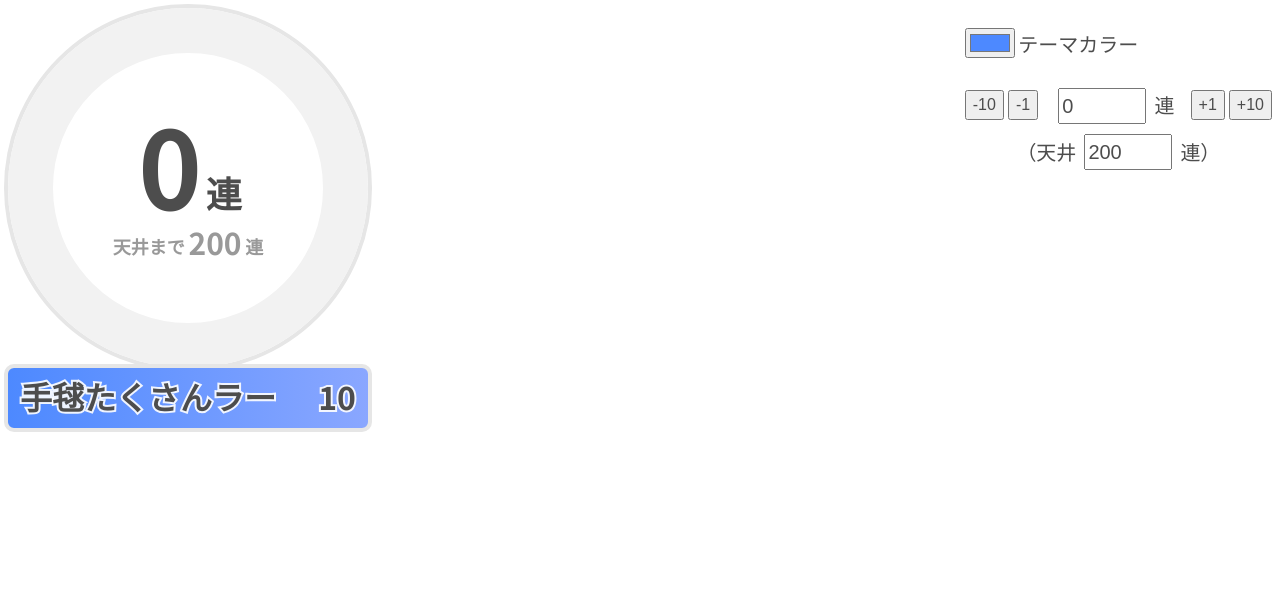
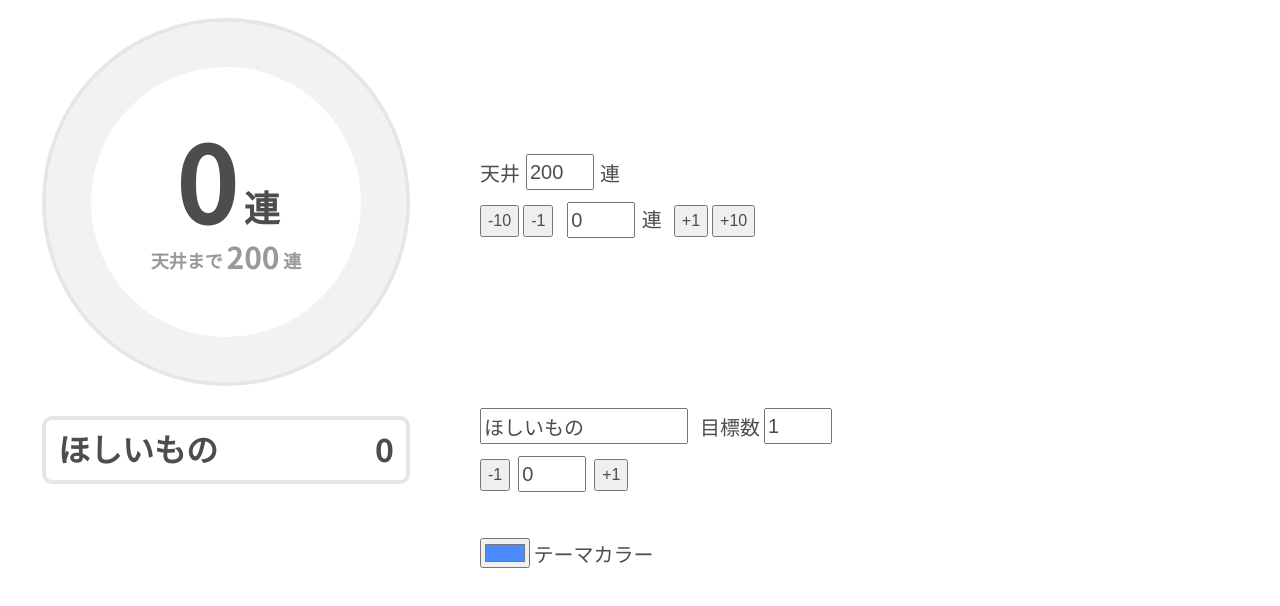
Before and after one commit to bookii/gacha-counter, a Svelte app: page / in a window 1280 px wide. Shown: the top 606 px of the page. Built offline with nearby package versions, Linux system fonts and the light colour scheme.

Commit message:
cell を操作できるようにする / table 化

```diff
--- a/src/App.svelte
+++ b/src/App.svelte
@@ -1,29 +1,61 @@
 <script>
+  import { writable } from "svelte/store";
   import Graph from "./lib/Graph.svelte";
   import Cell from "./lib/Cell.svelte";
   import GraphController from "./lib/GraphController.svelte";
+  import CellController from "./lib/CellController.svelte";
 
   var count = 0;
   var ceil = null;
   var themeColorCode = "#4d89ff";
+
+  var items = writable([{ name: "ほしいもの", count: 0, goal: 1 }]);
 </script>
 
 <div class="wrapper">
-  <main>
-    <Graph {count} {ceil} {themeColorCode} />
-    <Cell name="手毬たくさんラー" count="10" goal="4" {themeColorCode} />
-  </main>
-
-  <aside>
-    <div class="colorPicker">
-      <input type="color" id="themeColor" bind:value={themeColorCode} />
-      <label for="themeColor">テーマカラー</label>
-    </div>
-    <GraphController
-      on:updateCount={(event) => (count = event.detail.count)}
-      on:updateCeil={(event) => (ceil = event.detail.ceil)}
-    />
-  </aside>
+  <table>
+    <tr class="graph">
+      <td>
+        <div>
+          <Graph {count} {ceil} {themeColorCode} />
+        </div>
+      </td>
+      <td>
+        <GraphController
+          on:updateCount={(event) => (count = event.detail.count)}
+          on:updateCeil={(event) => (ceil = event.detail.ceil)}
+        />
+      </td>
+    </tr>
+    {#each $items as item}
+      <tr class="items">
+        <td>
+          <Cell
+            name={item.name}
+            count={item.count}
+            goal={item.goal}
+            {themeColorCode}
+          />
+        </td>
+        <td>
+          <CellController
+            bind:name={item.name}
+            bind:count={item.count}
+            bind:goal={item.goal}
+          />
+        </td>
+      </tr>
+    {/each}
+    <tr>
+      <td />
+      <td>
+        <div class="colorPicker">
+          <input type="color" id="themeColor" bind:value={themeColorCode} />
+          <label for="themeColor">テーマカラー</label>
+        </div>
+      </td>
+    </tr>
+  </table>
 </div>
 
 <style>
@@ -32,10 +64,21 @@
     justify-content: space-between;
   }
 
-  aside {
-    display: flex;
-    flex-direction: column;
-    background-color: var(--secondary-background-color);
+  .graph {
+    padding-bottom: 24px;
+  }
+
+  tr:nth-child(1) {
+    border: 0;
+  }
+
+  tr:nth-child(2) {
+    border: 1px solid black;
+  }
+
+  td {
+    padding: 12px 36px;
+    vertical-align: left;
   }
 
   .colorPicker {
--- a/src/app.css
+++ b/src/app.css
@@ -15,3 +15,23 @@ span {
   -webkit-text-stroke: 4px rgba(255, 255, 255, 0.9);
   paint-order: stroke fill;
 }
+
+input {
+  height: 30px;
+  font-size: 20px;
+  color: var(--label-color);
+}
+
+/* Chrome, Safari, Edge, Opera */
+input::-webkit-outer-spin-button,
+input::-webkit-inner-spin-button {
+  -webkit-appearance: none;
+  margin: 0;
+}
+
+input[type="number"] {
+  width: 3em;
+  margin: 0 2px 0 2px;
+  /* Firefox */
+  appearance: textfield;
+}
--- a/src/lib/Cell.svelte
+++ b/src/lib/Cell.svelte
@@ -1,21 +1,49 @@
 <script>
+  import { tweened } from "svelte/motion";
   import RightGradient from "./gradient/RightGradient.svelte";
+  import { cubicOut } from "svelte/easing";
 
+  /** @type {string} 名前*/
   export var name;
+
+  /** @type {number} 現在の数 */
   export var count;
+
+  /** @type {number} 目標数 */
   export var goal;
+
+  /** @type {string} テーマカラーのコード */
   export var themeColorCode;
 
   const contentWidth = 360;
   const contentHeight = 60;
   const borderWidth = 4;
-  $: restLength = (() => {
-    if (count == null || goal == null) {
-      return contentWidth;
-    } else {
-      return Math.max(contentWidth * (1 - count / goal), 0);
+  const proportion = tweened(getProportion(count, goal), {
+    duration: 0,
+  });
+  var previousProportion = getProportion(count, goal);
+  $: {
+    const currentProportion = getProportion(count, goal);
+    const delta = Math.abs(currentProportion - previousProportion);
+    const duration = Math.max(250, delta * 500);
+    proportion.set(currentProportion, {
+      duration: duration,
+      easing: cubicOut,
+    });
+  }
+
+  $: restLength = contentWidth * (1 - $proportion);
+
+  /**
+   * @param {number} count
+   * @param {number} goal
+   */
+  function getProportion(count, goal) {
+    if (count == null || goal == null || goal == 0) {
+      return 0;
     }
-  })();
+    return Math.min(count / goal, 1);
+  }
 
   const colorId = "cell";
   const fillColorId = `url(#${colorId})`;
--- /dev/null
+++ b/src/lib/CellController.svelte
@@ -0,0 +1,58 @@
+<script>
+  import IncrementButton from "./IncrementButton.svelte";
+
+  /** @type {string} 名前*/
+  export var name;
+
+  /** @type {number} 現在の数 */
+  export var count;
+
+  /** @type {number} 目標数 */
+  export var goal;
+
+  /**
+   * @param {number} step
+   */
+  function increment(step) {
+    count = Math.max(count + step, 0);
+  }
+</script>
+
+<div class="container">
+  <div class="input-container">
+    <input type="text" name="item" placeholder="ほしいもの" bind:value={name} />
+    <label for="goal">目標数</label>
+    <input type="number" name="goal" bind:value={goal} />
+  </div>
+  <div class="input-container">
+    <IncrementButton step={-1} on:click={() => increment(-1)} />
+    <input type="number" class="current-count" bind:value={count} />
+    <IncrementButton step={1} on:click={() => increment(1)} />
+  </div>
+</div>
+
+<style>
+  .container {
+    font-size: 20px;
+    display: grid;
+    gap: 12px;
+  }
+
+  .input-container {
+    display: flex;
+    align-items: center;
+  }
+
+  input[type="text"] {
+    width: 10em;
+    margin-right: 12px;
+  }
+
+  label {
+    margin-right: 2px;
+  }
+
+  .current-count {
+    margin: 0 8px;
+  }
+</style>
--- a/src/lib/Graph.svelte
+++ b/src/lib/Graph.svelte
@@ -1,12 +1,11 @@
 <script>
   import { cubicOut } from "svelte/easing";
+  import { tweened } from "svelte/motion";
+  import UpGradient from "./gradient/UpGradient.svelte";
 
   export var themeColorCode;
   export var count;
   export var ceil;
-
-  import { tweened } from "svelte/motion";
-  import UpGradient from "./gradient/UpGradient.svelte";
 
   $: remaining = ceil - (count % ceil);
   $: isJustReachedCeil = count >= ceil && count % ceil < 10;
--- a/src/lib/GraphController.svelte
+++ b/src/lib/GraphController.svelte
@@ -34,6 +34,11 @@
 
 <div class="container">
   <div class="counter-container">
+    <span>天井</span>
+    <input type="number" name="ceil" bind:value={ceil} step="1" />
+    <span>連</span>
+  </div>
+  <div class="counter-container">
     <IncrementButton step={-10} on:click={() => increment(-10)} />
     <IncrementButton step={-1} on:click={() => increment(-1)} />
     <div class="counter-inner-container">
@@ -44,48 +49,22 @@
     <IncrementButton step={10} on:click={() => increment(10)} />
   </div>
   <div></div>
-  <div class="counter-container">
-    <span>（天井</span>
-    <input type="number" name="ceil" bind:value={ceil} step="1" />
-    <span>連）</span>
-  </div>
 </div>
 
 <style>
   .container {
     font-size: 20px;
-    margin-top: 20px;
+    display: grid;
+    gap: 12px;
   }
 
   .counter-container {
     display: flex;
     align-items: center;
-    justify-content: center;
     gap: 4px;
-    margin: 8px 0 8px 0;
   }
 
   .counter-inner-container {
-    margin: 0 12px 0 12px;
-  }
-
-  input[type="number"] {
-    width: 4em;
-    height: 30px;
-    margin: 2px 4px 0 4px;
-    font-size: 20px;
-    color: var(--label-color);
-  }
-
-  /* Chrome, Safari, Edge, Opera */
-  input::-webkit-outer-spin-button,
-  input::-webkit-inner-spin-button {
-    -webkit-appearance: none;
-    margin: 0;
-  }
-
-  /* Firefox */
-  input[type="number"] {
-    appearance: textfield;
+    margin: 0 8px 0 8px;
   }
 </style>
--- a/src/lib/IncrementButton.svelte
+++ b/src/lib/IncrementButton.svelte
@@ -12,7 +12,8 @@
 
 <style>
   button {
-    height: 30px;
+    height: 32px;
+    margin-top: 2px;
     font-size: 16px;
     color: var(--label-color);
   }
```
